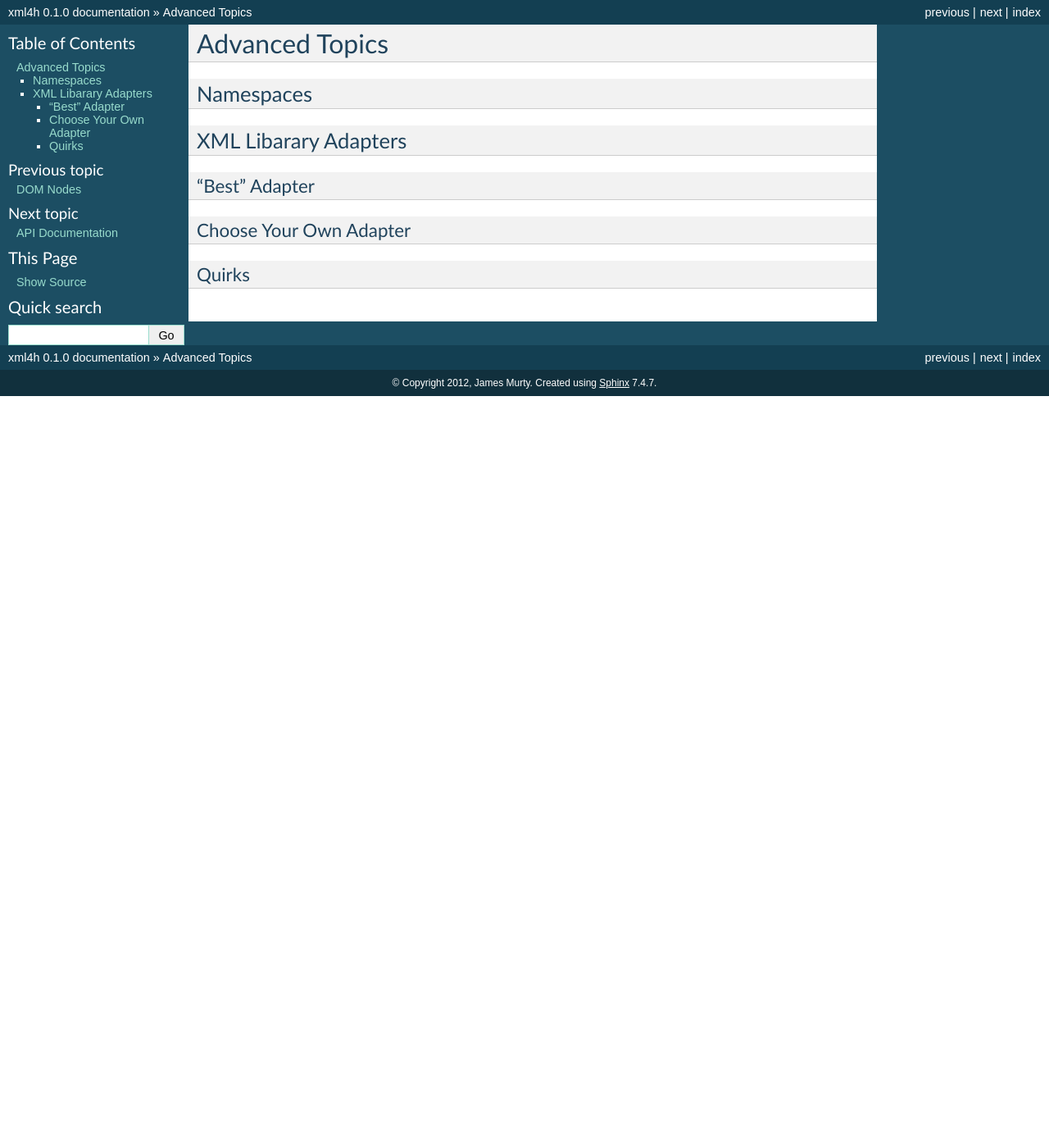
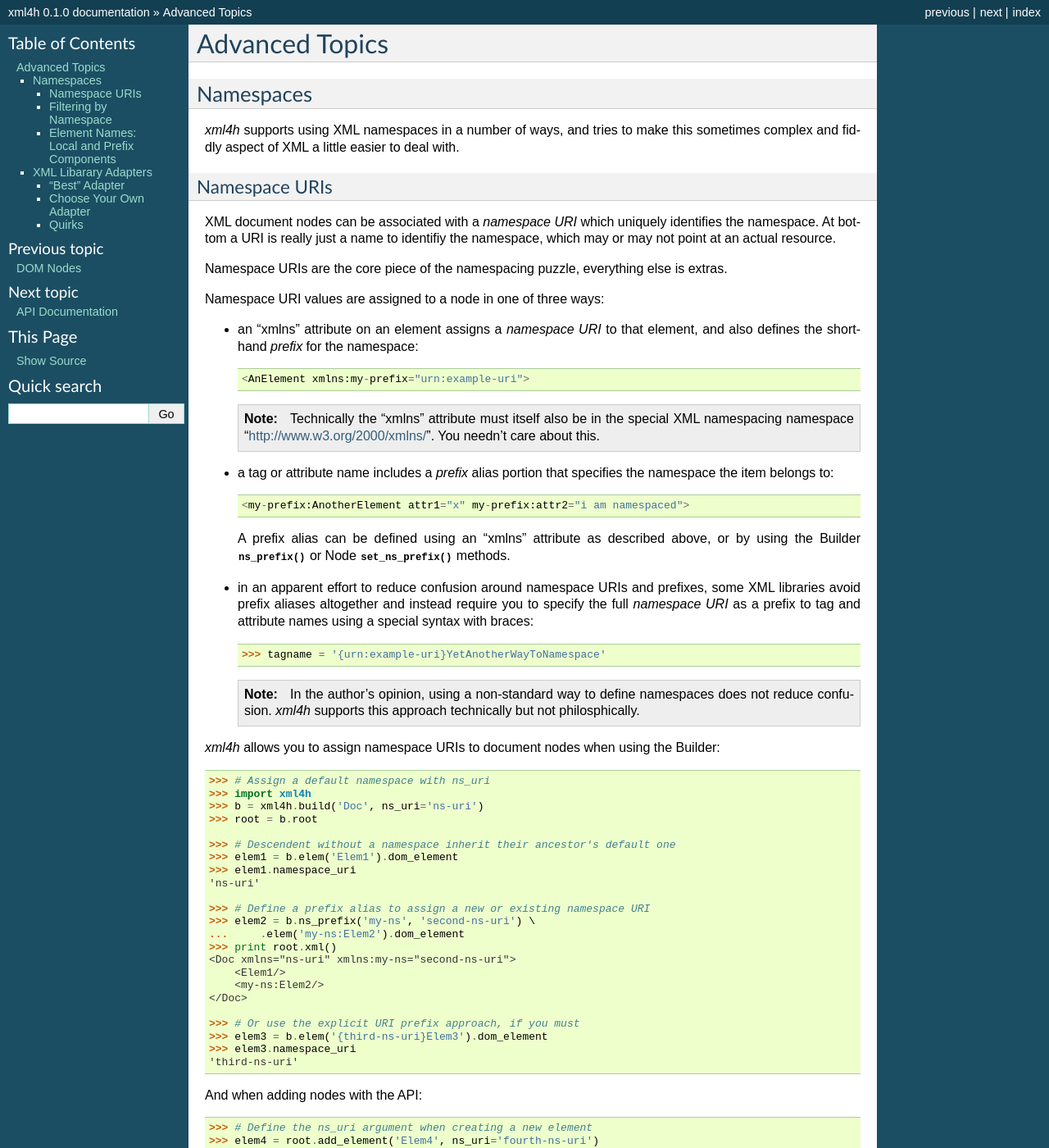
Before and after one commit to jmurty/xml4h, a Sphinx documentation site: the page built from docs/advanced.rst, in a window 1280 px wide and 1400 px high. Shown: the whole window at 82% size. Built offline with Sphinx 7.4.7, drawn with Linux system fonts in a browser that asks for light colours; some of the changed text lies outside the part shown.

Commit message:
Namespaces documentation

```diff
--- a/docs/advanced.rst
+++ b/docs/advanced.rst
@@ -7,6 +7,161 @@ Advanced Topics
 
 Namespaces
 ==========
+
+*xml4h* supports using XML namespaces in a number of ways, and tries to make
+this sometimes complex and fiddly aspect of XML a little easier to deal with.
+
+Namespace URIs
+--------------
+
+XML document nodes can be associated with a *namespace URI* which uniquely
+identifies the namespace.  At bottom a URI is really just a name to identifiy
+the namespace, which may or may not point at an actual resource.
+
+Namespace URIs are the core piece of the namespacing puzzle, everything else is
+extras.
+
+Namespace URI values are assigned to a node in one of three ways:
+
+- an "xmlns" attribute on an element assigns a *namespace URI* to that
+  element, and also defines the shorthand *prefix* for the namespace::
+
+      <AnElement xmlns:my-prefix="urn:example-uri">
+
+  .. note::
+     Technically the "xmlns" attribute must itself also be in the special XML
+     namespacing namespace "http://www.w3.org/2000/xmlns/". You needn't care
+     about this.
+
+- a tag or attribute name includes a *prefix* alias portion that specifies the
+  namespace the item belongs to::
+
+      <my-prefix:AnotherElement attr1="x" my-prefix:attr2="i am namespaced">
+
+  A prefix alias can be defined using an "xmlns" attribute as described above,
+  or by using the Builder :meth:`~xml4h.Builder.ns_prefix` or Node
+  :meth:`~xml4h.nodes.Node.set_ns_prefix` methods.
+
+- in an apparent effort to reduce confusion around namespace URIs and prefixes,
+  some XML libraries avoid prefix aliases altogether and instead require you to
+  specify the full *namespace URI* as a prefix to tag and attribute names
+  using a special syntax with braces::
+
+      >>> tagname = '{urn:example-uri}YetAnotherWayToNamespace'
+
+  .. note::
+     In the author's opinion, using a non-standard way to define namespaces
+     does not reduce confusion. *xml4h* supports this approach technically but
+     not philosphically.
+
+*xml4h* allows you to assign namespace URIs to document nodes when using the
+Builder::
+
+    >>> # Assign a default namespace with ns_uri
+    >>> import xml4h
+    >>> b = xml4h.build('Doc', ns_uri='ns-uri')
+    >>> root = b.root
+
+    >>> # Descendent without a namespace inherit their ancestor's default one
+    >>> elem1 = b.elem('Elem1').dom_element
+    >>> elem1.namespace_uri
+    'ns-uri'
+
+    >>> # Define a prefix alias to assign a new or existing namespace URI
+    >>> elem2 = b.ns_prefix('my-ns', 'second-ns-uri') \
+    ...     .elem('my-ns:Elem2').dom_element
+    >>> print root.xml()
+    <Doc xmlns="ns-uri" xmlns:my-ns="second-ns-uri">
+        <Elem1/>
+        <my-ns:Elem2/>
+    </Doc>
+
+    >>> # Or use the explicit URI prefix approach, if you must
+    >>> elem3 = b.elem('{third-ns-uri}Elem3').dom_element
+    >>> elem3.namespace_uri
+    'third-ns-uri'
+
+And when adding nodes with the API::
+
+    >>> # Define the ns_uri argument when creating a new element
+    >>> elem4 = root.add_element('Elem4', ns_uri='fourth-ns-uri')
+
+    >>> # Attributes can be namespaced too
+    >>> elem4.attrs({'my-ns:attr1': 'value'})
+
+    >>> print elem4.xml()
+    <Elem4 my-ns:attr1="value" xmlns="fourth-ns-uri"/>
+
+
+Filtering by Namespace
+----------------------
+
+*xml4h* allows you to find and filter nodes based on their namespace.
+
+The :meth:`~xml4h.nodes.Node.find` method takes a ``ns_uri`` keyword argument to
+return only elements in that namespace::
+
+    >>> # By default, find ignores namespaces...
+    >>> [n.local_name for n in root.find()]
+    ['Elem1', 'Elem2', 'Elem3', 'Elem4']
+    >>> # ...but will filter by namespace URI if you wish
+    >>> [n.local_name for n in root.find(ns_uri='fourth-ns-uri')]
+    ['Elem4']
+
+Similarly, a node's children listing can be filtered::
+
+    >>> len(root.children)
+    4
+    >>> root.children(ns_uri='ns-uri')
+    [<xml4h.nodes.Element: "Elem1">]
+
+XPath queries can also filter by namespace, but the
+:meth:`~xml4h.nodes.Node.xpath` method needs to be given a dictionary mapping
+of prefix aliases to URIs::
+
+    >>> root.xpath('//ns4:*', namespaces={'ns4': 'fourth-ns-uri'})
+    [<xml4h.nodes.Element: "Elem4">]
+
+.. note::
+   Normally, because XPath queries rely on namespace prefix aliases, they
+   cannot find namespaced nodes in the default namespace which has an "empty"
+   prefix name. *xml4h* works around this limitation by providing the special
+   empty/default prefix alias '_'.
+
+
+Element Names: Local and Prefix Components
+------------------------------------------
+
+When you use a namespace prefix alias to define the namespace an element or
+attribute belongs to, the name of that node will be made up of two components:
+
+- *prefix* - the namespace alias.
+- *local* - the real name of the node, without the namespace alias.
+
+*xml4h* makes the full (qualified) name, and the two components, available at
+node attributes::
+
+    >>> # Elem2's namespace was defined earlier using a prefix alias
+    >>> elem2
+    <xml4h.nodes.Element: "my-ns:Elem2">
+
+    # The full node name...
+    >>> elem2.name
+    'my-ns:Elem2'
+    >>> # ...comprises a prefix...
+    >>> elem2.prefix
+    'my-ns'
+    >>> # ...and a local name component
+    >>> elem2.local_name
+    'Elem2'
+
+    >>> # Here is an element without a prefix alias
+    >>> elem1.name
+    'Elem1'
+    >>> elem1.prefix == None
+    True
+    >>> elem1.local_name
+    'Elem1'
 
 
 .. _xml-lib-adapters:
```
